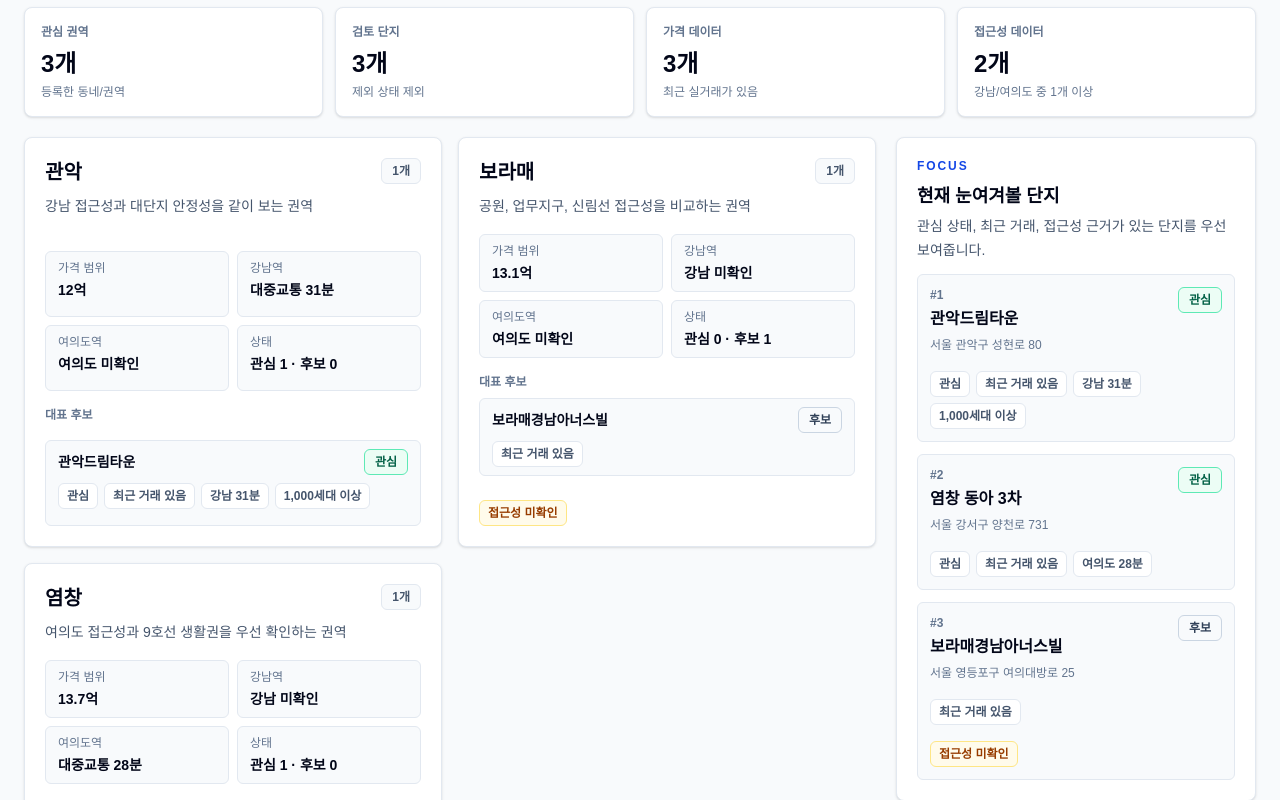
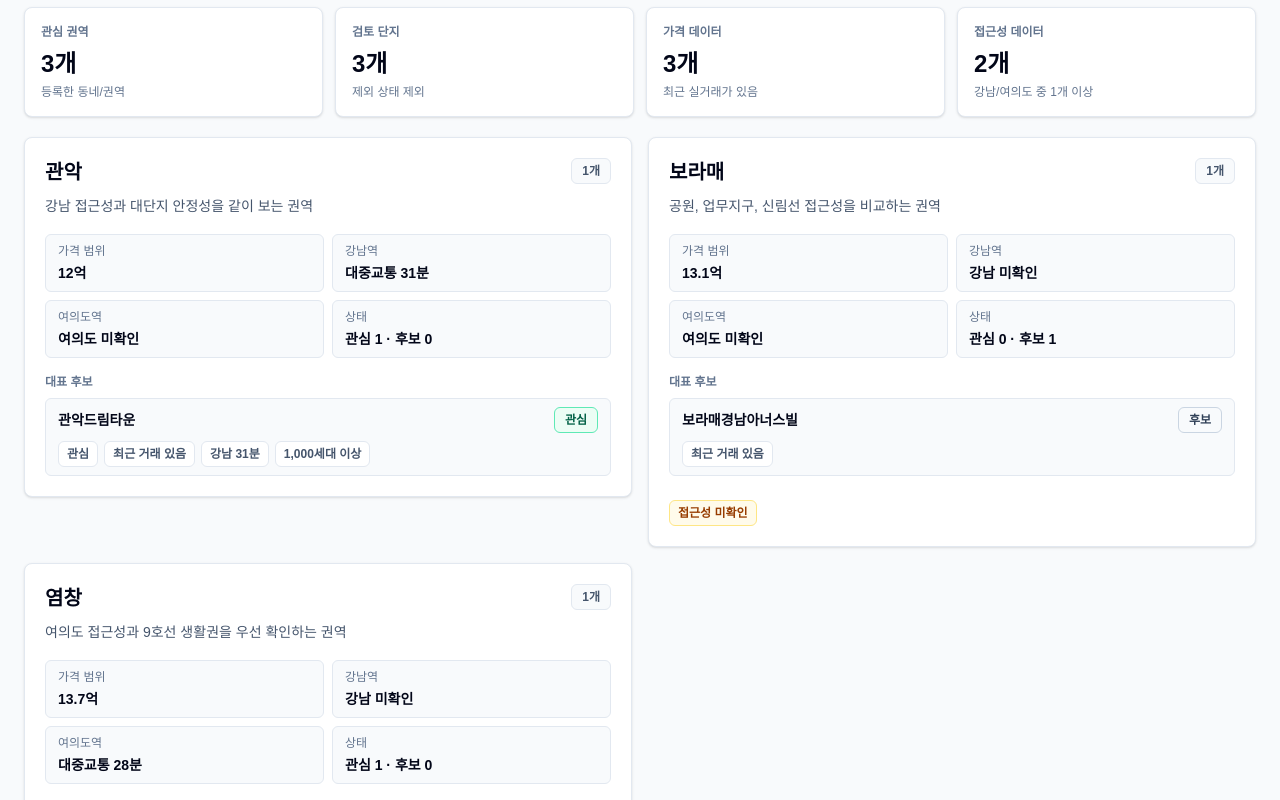
Before and after one commit to paragonyun/homefinder, a Next.js app: page / in a window 1280 px wide. Shown: the part 480-1280 px from the top of the page. Built offline with nearby package versions, Linux system fonts and the light colour scheme; no server answers.

Commit message:
fix dashboard desktop proportions

```diff
--- a/src/components/dashboard/dashboard-client.tsx
+++ b/src/components/dashboard/dashboard-client.tsx
@@ -335,7 +335,7 @@ export function DashboardClient() {
           후보 현황을 볼 수 있습니다.
         </section>
       ) : (
-        <section className="grid min-w-0 gap-5 xl:grid-cols-[minmax(0,1fr)_360px]">
+        <section className="grid min-w-0 items-start gap-5 2xl:grid-cols-[minmax(0,1fr)_340px]">
           <NeighborhoodPortfolioGrid neighborhoods={model.neighborhoods} />
           <PriorityApartmentList model={model} />
         </section>
@@ -390,7 +390,7 @@ function NeighborhoodPortfolioGrid({
   neighborhoods,
 }: Readonly<{ neighborhoods: DashboardNeighborhoodSummary[] }>) {
   return (
-    <div className="grid min-w-0 gap-4 lg:grid-cols-2">
+    <div className="grid min-w-0 items-start gap-4 lg:grid-cols-2">
       {neighborhoods.map((neighborhood) => (
         <NeighborhoodPortfolioCard
           key={neighborhood.id}
@@ -411,7 +411,7 @@ function NeighborhoodPortfolioCard({
   return (
     <Link
       href={href}
-      className="grid min-w-0 gap-4 rounded-lg border border-slate-200 bg-white p-4 shadow-sm transition hover:border-emerald-300 hover:shadow-md sm:p-5"
+      className="grid min-w-0 content-start gap-4 rounded-lg border border-slate-200 bg-white p-4 shadow-sm transition hover:border-emerald-300 hover:shadow-md sm:p-5"
     >
       <div className="flex min-w-0 items-start justify-between gap-3">
         <div className="min-w-0">
--- a/src/components/layout/app-shell.tsx
+++ b/src/components/layout/app-shell.tsx
@@ -5,7 +5,7 @@ export function AppShell({ children }: Readonly<{ children: React.ReactNode }>)
   return (
     <div className="min-h-screen min-w-0 overflow-x-hidden bg-slate-50 text-slate-950">
       <header className="sticky top-0 z-30 border-b border-slate-200 bg-white/95 backdrop-blur">
-        <div className="mx-auto flex max-w-7xl min-w-0 flex-col gap-3 px-3 py-3 md:flex-row md:items-center md:justify-between md:px-6">
+        <div className="mx-auto flex max-w-[1480px] min-w-0 flex-col gap-3 px-3 py-3 md:flex-row md:items-center md:justify-between md:px-6">
           <Link href="/" className="min-w-0">
             <p className="text-xs font-bold uppercase tracking-[0.16em] text-emerald-700">
               HomeScope
@@ -19,7 +19,7 @@ export function AppShell({ children }: Readonly<{ children: React.ReactNode }>)
           </div>
         </div>
       </header>
-      <main className="mx-auto w-full max-w-7xl min-w-0 px-3 py-4 md:px-6 md:py-5">
+      <main className="mx-auto w-full max-w-[1480px] min-w-0 px-3 py-4 md:px-6 md:py-5">
         {children}
       </main>
     </div>
```
Also changed, not shown: 1 other file (tests, documents, lock files or other folders).
